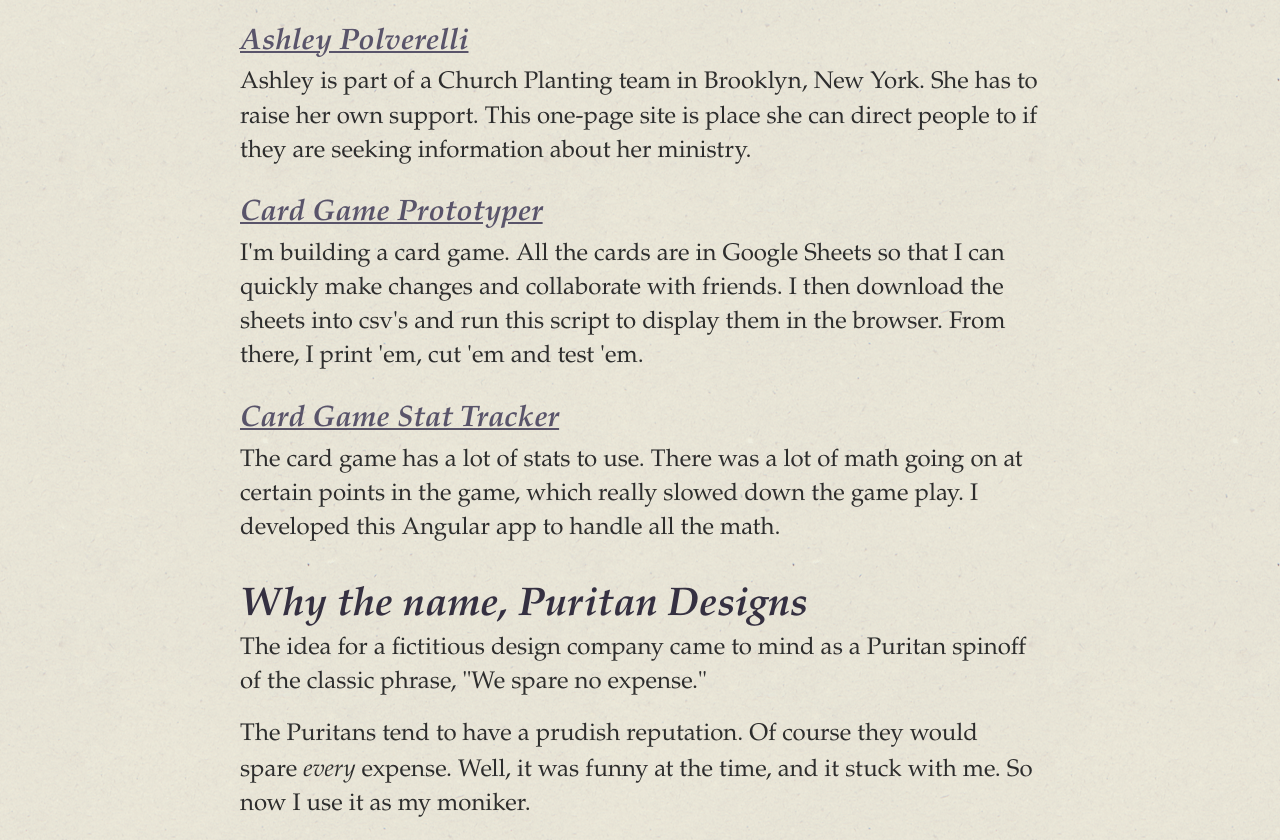
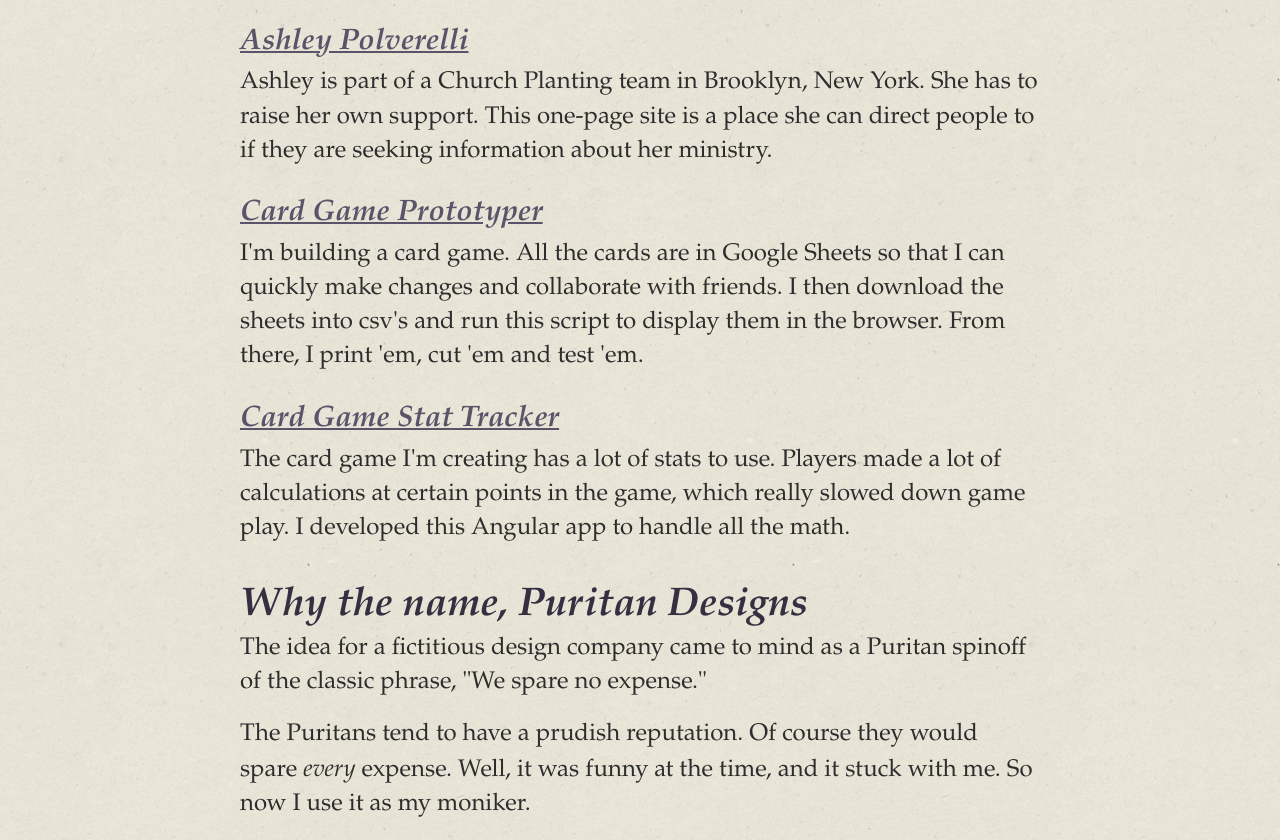
Before and after one commit to puritandesigns/puritandesigns.github.io, a plain HTML site: page index.html in a window 1280 px wide. Shown: the part 934-1774 px from the top of the page. Drawn offline with nearby package versions, Linux system fonts and the light colour scheme; a web font is replaced by a local one.

Commit message:
Fixing language & typos

```diff
--- a/index.html
+++ b/index.html
@@ -69,7 +69,7 @@
                 </h3>
                 <p>
                     Ashley is part of a Church Planting team in Brooklyn, New York.
-                    She has to raise her own support. This one-page site is place she
+                    She has to raise her own support. This one-page site is a place she
                     can direct people to if they are seeking information about her ministry.
                 </p>
             </li>
@@ -93,9 +93,9 @@
                     </a>
                 </h3>
                 <p>
-                    The card game has a lot of stats to use. There was a lot of math
-                    going on at certain points in the game, which really slowed down
-                    the game play. I developed this Angular app to handle all the math.
+                    The card game I'm creating has a lot of stats to use. Players made
+										a lot of calculations at certain points in the game, which really slowed
+										down game play. I developed this Angular app to handle all the math.
                 </p>
             </li>
         </ul>
```
